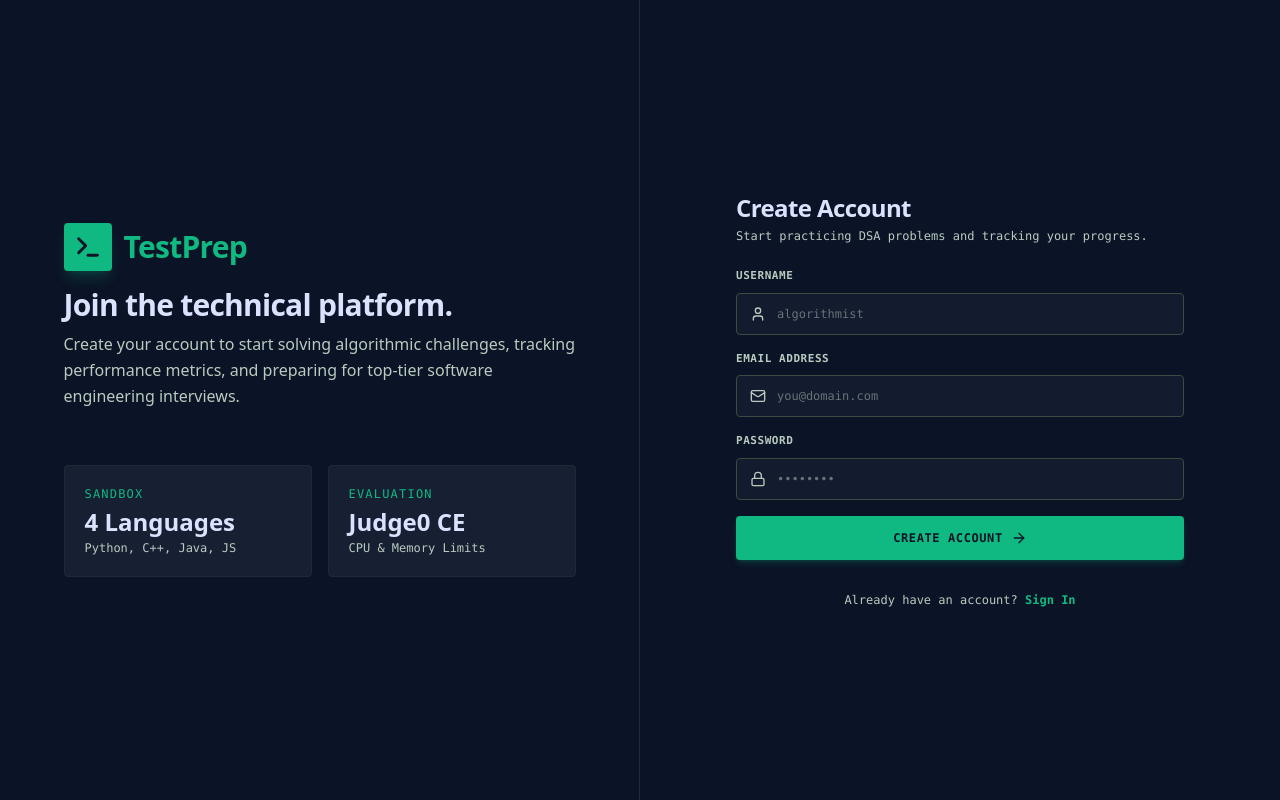
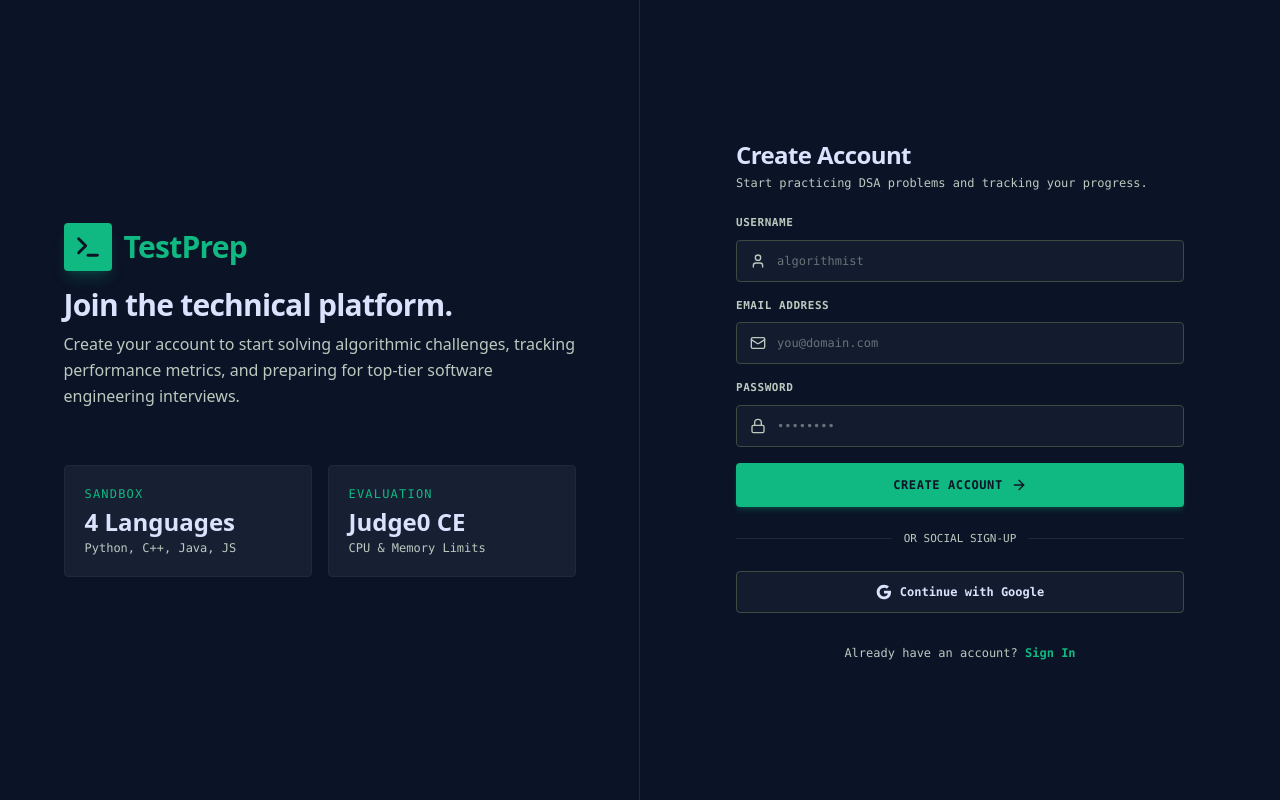
Before and after one commit to A-K-0802/PreTest, a Next.js app in the folder frontend/: page /signup in a window 1280 px wide. Built offline with nearby package versions, Linux system fonts and the light colour scheme; no server answers.

Commit message:
Final Changes and Touchups

```diff
--- /dev/null
+++ b/frontend/app/auth/callback/route.ts
@@ -0,0 +1,43 @@
+import { createServerClient } from '@supabase/ssr'
+import { cookies } from 'next/headers'
+import { NextResponse } from 'next/server'
+
+export async function GET(request: Request) {
+  const { searchParams, origin } = new URL(request.url)
+  const code = searchParams.get('code')
+  const next = searchParams.get('next') ?? '/'
+
+  if (code) {
+    const cookieStore = await cookies()
+
+    const supabase = createServerClient(
+      process.env.NEXT_PUBLIC_SUPABASE_URL || 'https://placeholder.supabase.co',
+      process.env.NEXT_PUBLIC_SUPABASE_ANON_KEY || 'placeholder-anon-key',
+      {
+        cookies: {
+          getAll() {
+            return cookieStore.getAll()
+          },
+          setAll(cookiesToSet) {
+            try {
+              cookiesToSet.forEach(({ name, value, options }) =>
+                cookieStore.set(name, value, options)
+              )
+            } catch {
+              // Handled in middleware
+            }
+          },
+        },
+      }
+    )
+
+    const { error } = await supabase.auth.exchangeCodeForSession(code)
+
+    if (!error) {
+      return NextResponse.redirect(`${origin}${next}`)
+    }
+  }
+
+  // Return user to home page if error occurs or no code present
+  return NextResponse.redirect(`${origin}/`)
+}
--- a/frontend/app/page.tsx
+++ b/frontend/app/page.tsx
@@ -118,8 +118,7 @@
   const supabase = createClient();
 
   useEffect(() => {
-    const fetchUserAndRole = async () => {
-      const { data: { session } } = await supabase.auth.getSession();
+    const fetchUserAndRole = async (session: any) => {
       if (session?.user) {
         setUser(session.user);
 
@@ -135,11 +134,24 @@
         }
       } else {
         setUser(null);
+        setUserRole('LEARNER');
       }
       setLoadingUser(false);
     };
 
-    fetchUserAndRole();
+    // 1. Initial session check
+    supabase.auth.getSession().then(({ data: { session } }) => {
+      fetchUserAndRole(session);
+    });
+
+    // 2. Real-time auth listener for OAuth callback persistence
+    const { data: { subscription } } = supabase.auth.onAuthStateChange((_event, session) => {
+      fetchUserAndRole(session);
+    });
+
+    return () => {
+      subscription.unsubscribe();
+    };
   }, []);
 
   const handleSignOut = async () => {
--- a/frontend/app/signup/page.tsx
+++ b/frontend/app/signup/page.tsx
@@ -37,6 +37,19 @@
     } else {
       router.push('/');
       router.refresh();
+    }
+  };
+
+  const handleGoogleSignup = async () => {
+    const { error: authError } = await supabase.auth.signInWithOAuth({
+      provider: 'google',
+      options: {
+        redirectTo: `${window.location.origin}/auth/callback`,
+      },
+    });
+
+    if (authError) {
+      setError(authError.message);
     }
   };
 
@@ -159,6 +172,26 @@
             </button>
           </form>
 
+          <div className="my-6 flex items-center justify-between">
+            <span className="w-full border-t border-[#1f2937]" />
+            <span className="px-3 text-[11px] font-mono text-[#bbcabf] uppercase shrink-0">or social sign-up</span>
+            <span className="w-full border-t border-[#1f2937]" />
+          </div>
+
+          <button
+            type="button"
+            onClick={handleGoogleSignup}
+            className="w-full bg-[#131b2e] hover:bg-[#171f33] border border-[#3c4a42] text-[#dbe2fd] font-mono text-xs font-semibold py-3 rounded transition-all flex items-center justify-center space-x-2"
+          >
+            <svg className="w-4 h-4" viewBox="0 0 24 24">
+              <path fill="currentColor" d="M22.56 12.25c0-.78-.07-1.53-.2-2.25H12v4.26h5.92c-.26 1.37-1.04 2.53-2.21 3.31v2.77h3.57c2.08-1.92 3.28-4.74 3.28-8.09z" />
+              <path fill="currentColor" d="M12 23c2.97 0 5.46-.98 7.28-2.66l-3.57-2.77c-.98.66-2.23 1.06-3.71 1.06-2.86 0-5.29-1.93-6.16-4.53H2.18v2.84C3.99 20.53 7.7 23 12 23z" />
+              <path fill="currentColor" d="M5.84 14.09c-.22-.66-.35-1.36-.35-2.09s.13-1.43.35-2.09V7.07H2.18C1.43 8.55 1 10.22 1 12s.43 3.45 1.18 4.93l3.66-2.84z" />
+              <path fill="currentColor" d="M12 5.38c1.62 0 3.06.56 4.21 1.66l3.15-3.15C17.45 2.09 14.97 1 12 1 7.7 1 3.99 3.47 2.18 7.07l3.66 2.84c.87-2.6 3.3-4.53 12-4.53z" />
+            </svg>
+            <span>Continue with Google</span>
+          </button>
+
           <p className="mt-8 text-center text-xs font-mono text-[#bbcabf]">
             Already have an account?{' '}
             <Link href="/login" className="text-[#10b981] font-bold hover:underline">
```
